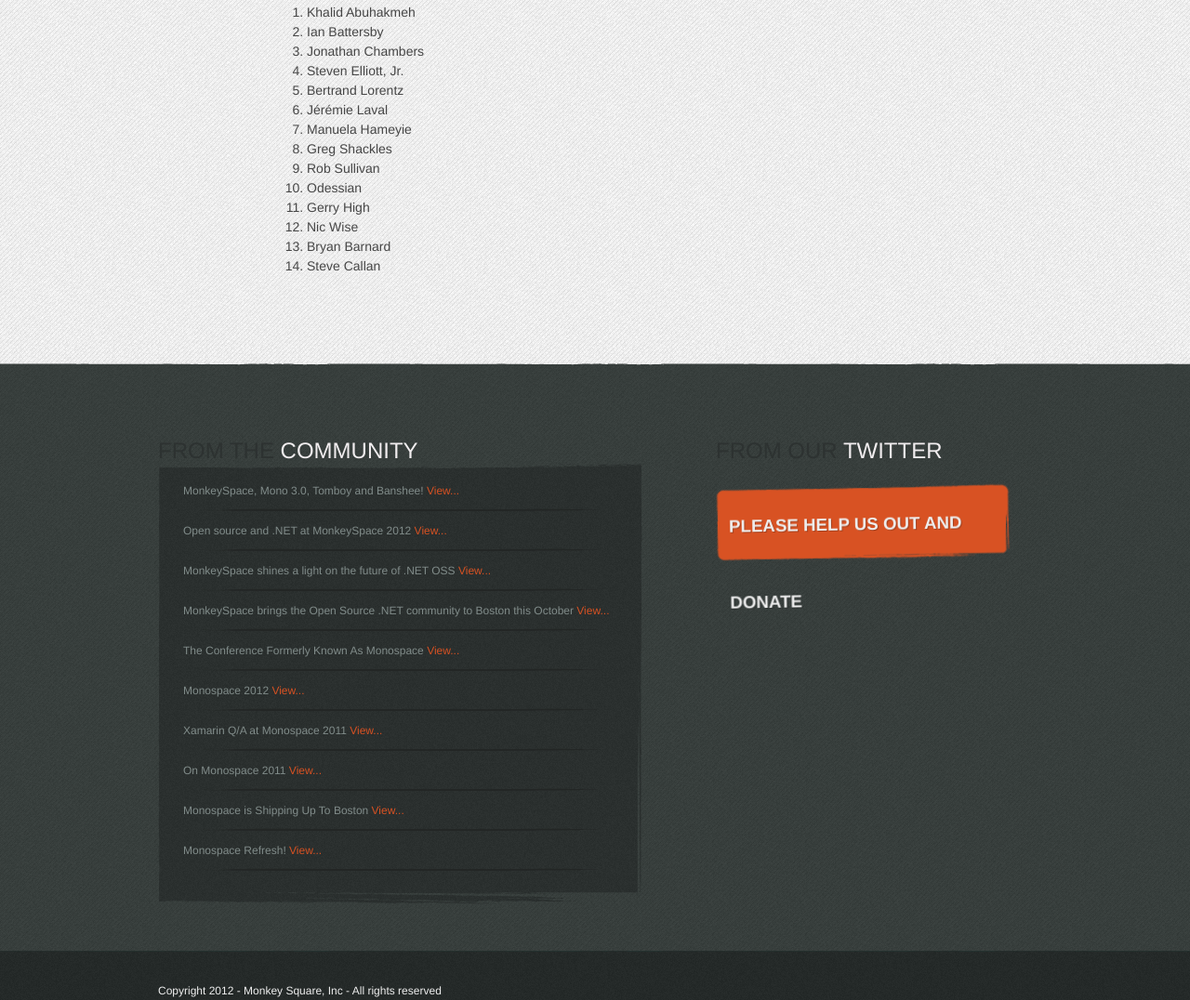
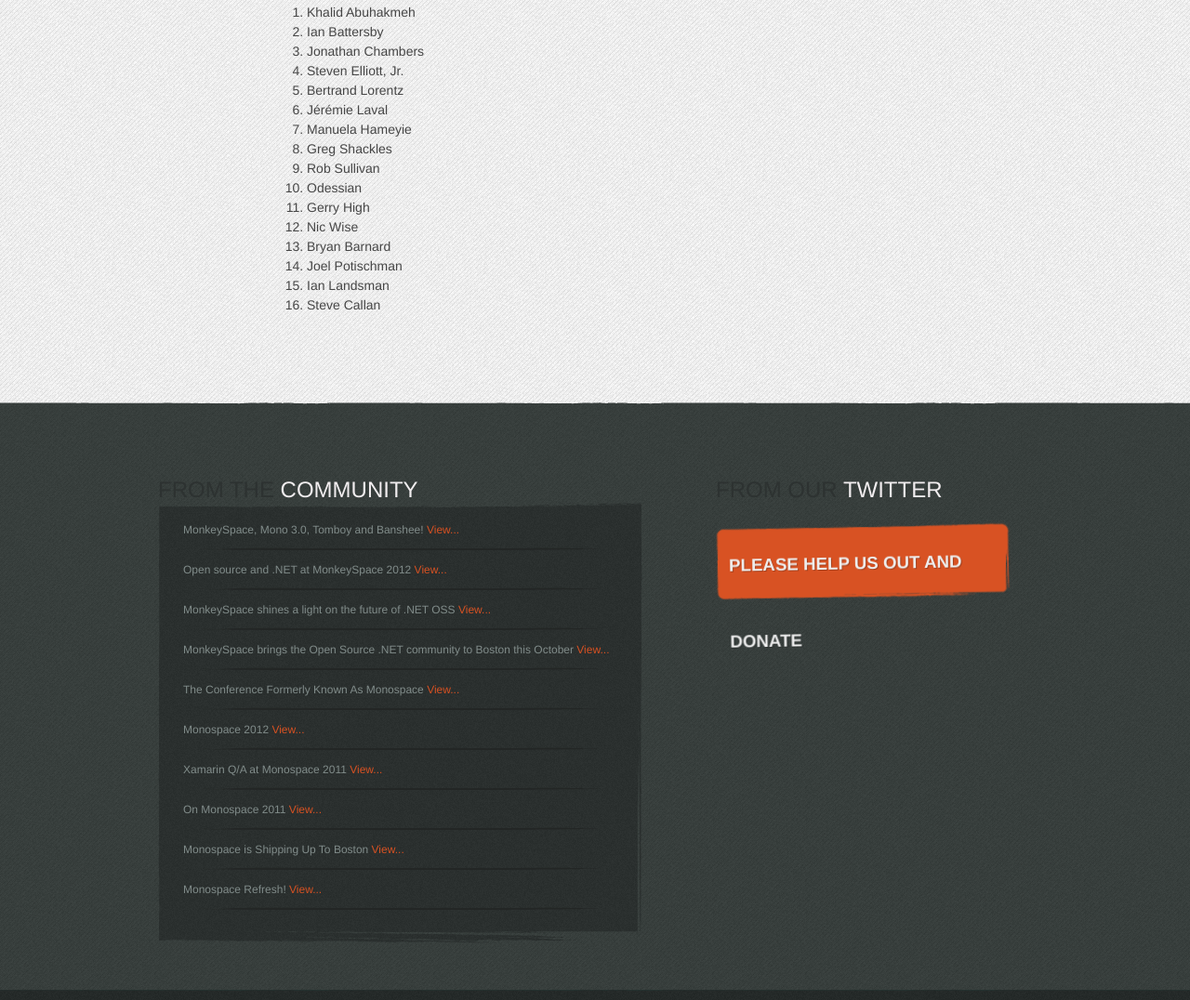
Before and after one commit to monkeysquare/monkey-square-website, a plain HTML site: page public/donate/index.html in a window 1280 px wide. Shown: the part 1501-2577 px from the top of the page at 93% size. Drawn offline with nearby package versions, Linux system fonts and the light colour scheme.

Commit message:
Adding latest donors.

```diff
--- a/public/donate/index.html
+++ b/public/donate/index.html
@@ -95,6 +95,8 @@
         <li>Gerry High</li>
         <li>Nic Wise</li>
         <li>Bryan Barnard</li>
+        <li>Joel Potischman</li>
+        <li>Ian Landsman</li>
         <li>Steve Callan</li>
       </ol>
     </div>
```
Also changed, not shown: content/donate.html (+2 -0 lines).
